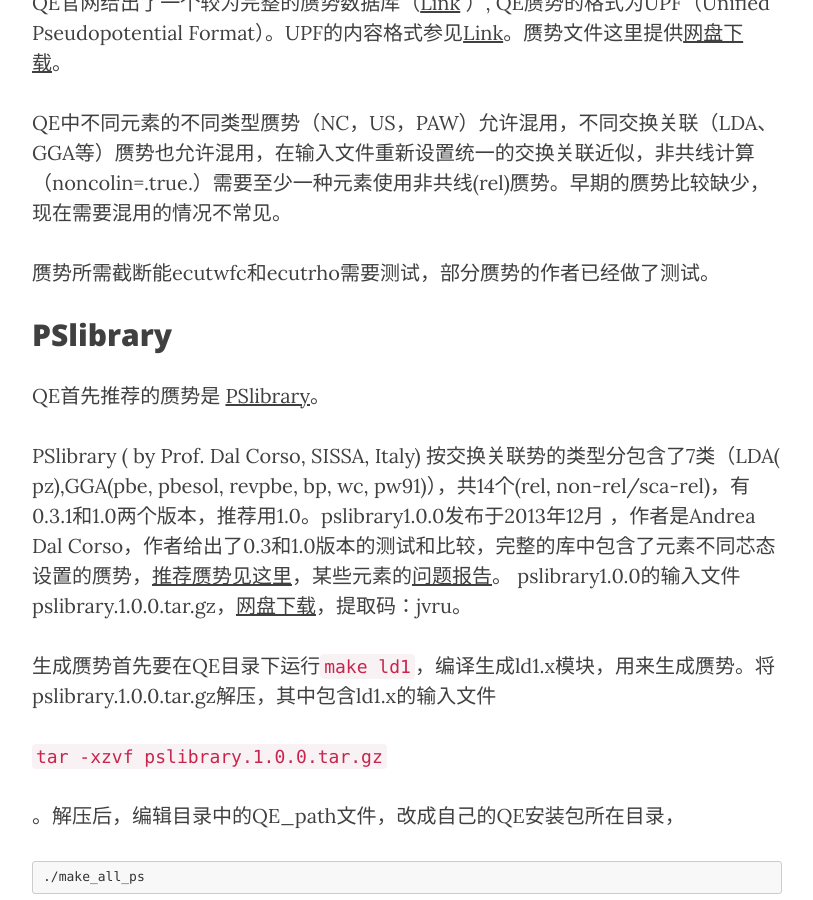
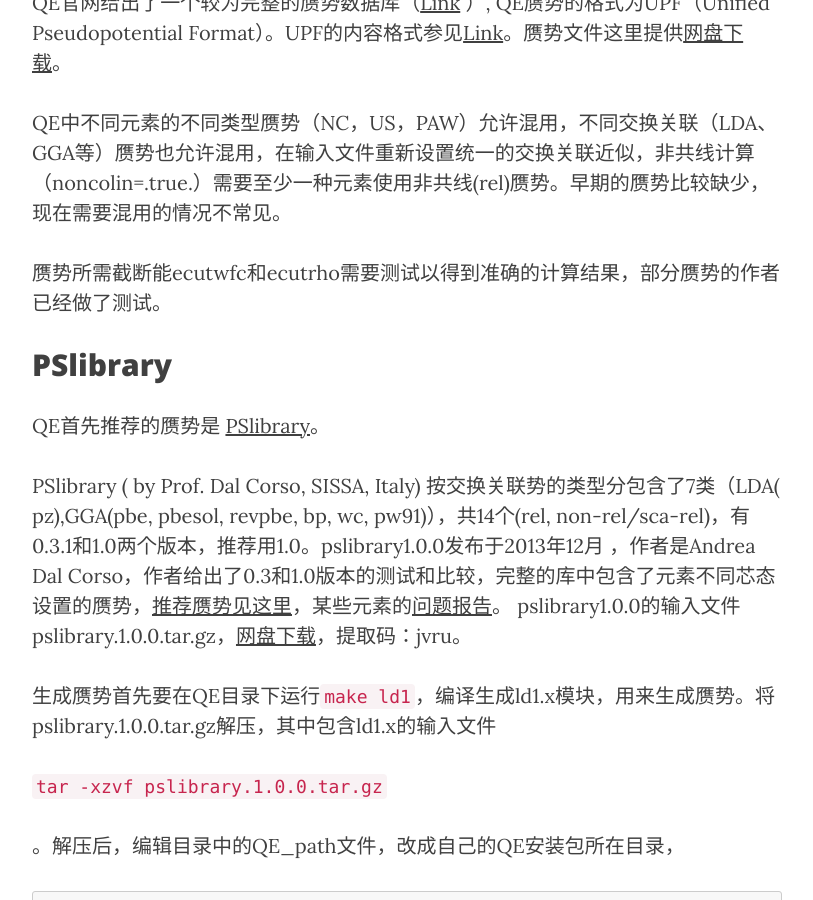
Before and after one commit to yyyu200/DFTbook, a Jekyll site: the page built from _posts/2019-06-03-PPlib.md, in a window 1280 px wide and 900 px high, scrolled down 578 px. Shown: the whole window, without its empty margins (233-1046 px from the left). Built offline with Jekyll 4.4.1, drawn with Linux system fonts in a browser that asks for light colours; nearby versions of some CDN libraries; comment, search, counter and statistics services are not loaded.

Commit message:
modify at20190803-10:38:30-aliyun

```diff
--- a/_posts/2019-06-03-PPlib.md
+++ b/_posts/2019-06-03-PPlib.md
@@ -27,7 +27,7 @@
 
 QE中不同元素的不同类型赝势（NC，US，PAW）允许混用，不同交换关联（LDA、GGA等）赝势也允许混用，在输入文件重新设置统一的交换关联近似，非共线计算（noncolin=.true.）需要至少一种元素使用非共线(rel)赝势。早期的赝势比较缺少，现在需要混用的情况不常见。
 
-赝势所需截断能ecutwfc和ecutrho需要测试，部分赝势的作者已经做了测试。
+赝势所需截断能ecutwfc和ecutrho需要测试以得到准确的计算结果，部分赝势的作者已经做了测试。
 
 ## PSlibrary
 
@@ -49,7 +49,9 @@
 开始生成赝势，整个库生成需要几十分钟时间。
 
 ## SSSP赝势
+
 Standard Solid State Pseudopotentials (SSSP) v0.7 是来自 THEOS and MARVEL, École Polytechnique Fédérale de Lausanne研究组，从多种赝势库中根据效率和准确性原则选择出的每种元素的最优赝势，并且给出推荐的能量截断（cutoff）值，给出了详细的测试结果和测试中所用到的脚本，在赝势测试标准化方面逐渐得到承认、具有标杆的意义（Science 351 (6280), 1415 (2016)）。有PBE和PBESOL两种GGA。 （http://materialscloud.org/sssp/ ）。
 
 ## ONCV模守恒赝势
+
 超软和PAW方法在总能和力的准确度上取得了提升，但是其中物理量的算法表示形式更加复杂，在DFPT和多体微扰计算中较难以实现。而模守恒赝势满足严格的散射性质(R.M. Martin, Electronic Structure: Basic Theory and Practical Methods, Cambridge University Press, Cambridge, 2004.)，一直受到重视，D.R. Hamann优化了模守恒赝势，在计算速度和精度上有所提高 [Phys. Rev. B 88 (2013) 085117](http://dx.doi.org/10.1103/PhysRevB.88.085117)。SG15-ONCV赝势下载见[链接](http://quantum-simulation.org/potentials/sg15_oncv/)。
```
